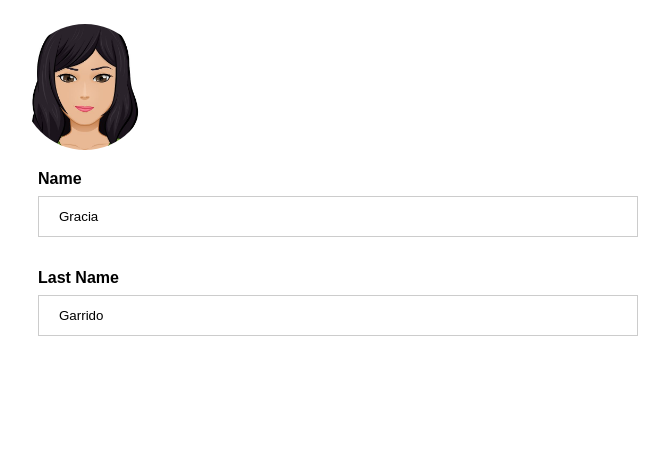
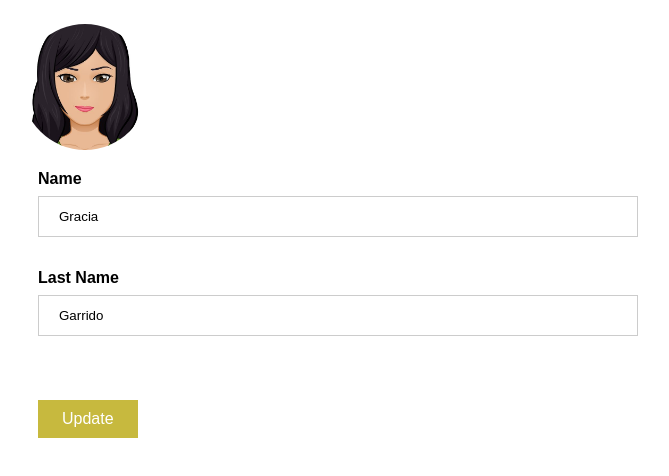
Before and after one commit to graciagarpin/Bootcamp_LC_practice, a plain HTML site: page practica 01/index.html in a window 1280 px wide. Shown: the whole page, without its empty margins (302-971 px from the left). Drawn offline with Linux system fonts and the light colour scheme.

Commit message:
add_update_button

```diff
--- a/practica 01/css/style.css
+++ b/practica 01/css/style.css
@@ -27,6 +27,18 @@ body {
   border-radius: 50%;
   }
 
-  .data {
+  .data,
+  .actions {
   padding: 16px;
   }
+
+  .button{
+    background-color: #c7b93e;
+    border: none;
+    color: white;
+    padding: 10px 24px;
+    text-align: center;
+    text-decoration: none;
+    display: inline-block;
+    font-size: 16px;
+  }
--- a/practica 01/index.html
+++ b/practica 01/index.html
@@ -1,11 +1,13 @@
 <!DOCTYPE html>
 <html lang="en">
+
 <head>
   <meta charset="UTF-8" />
   <meta name="viewport" content="width=device-width, initial-scale=1.0" />
   <title>Datos de Usuario</title>
   <link rel="stylesheet" href="css/style.css" />
 </head>
+
 <body>
   <div class="container">
 
@@ -20,9 +22,16 @@
       <input type="text" , id="lastName" , name="lastName" />
     </div>
 
+    <div class="actions">
+      <button type="button" class="button" onclick="console.log(document.getElementById('lastName').value)">
+        Update
+      </button>
+    </div>
+
   </div>
 
   <script src="js/demo.js"></script>
 
 </body>
+
 </html>
```
Lines whose indentation alone changed are shown as unchanged.
